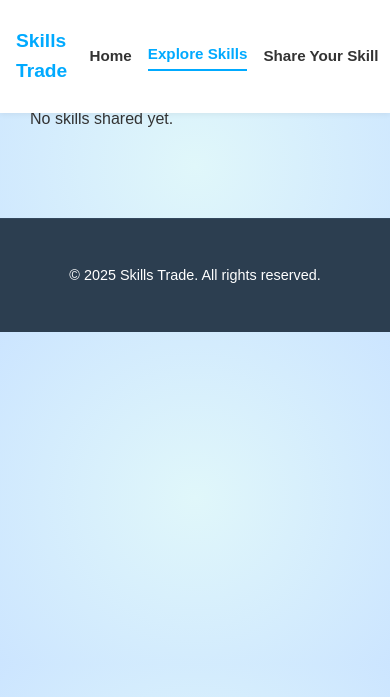
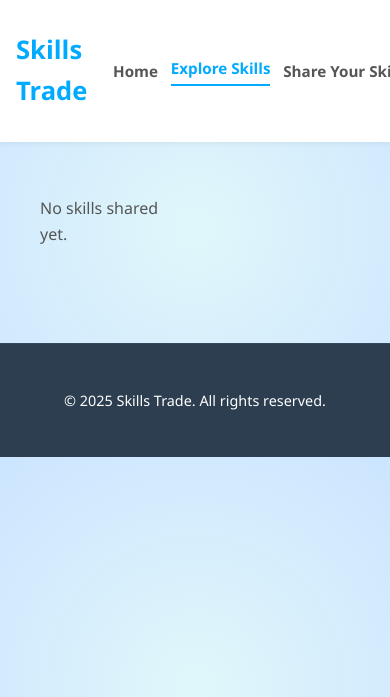
Before and after one commit to joud-7101/skillsTrade, a PHP site: page /HTML/Skills.html in a window 390 px wide. Shown: the top 697 px of the page. Run offline with PHP 8.4, Linux system fonts and the light colour scheme; data that the repository does not hold is empty.

Commit message:
Update Skills.css

```diff
--- a/CSS/Skills.css
+++ b/CSS/Skills.css
@@ -5,8 +5,82 @@ body {
     #e0f7fa,
     #cce5ff
   ); /* Soft radial gradient background */
+  font-family: "Segoe UI", Tahoma, Geneva, Verdana, sans-serif;
+  color: #555;
+  margin: 0;
+  padding-top: 80px; /* Space for fixed header */
 }
 
+/* Header */
+header {
+  background-color: #fff;
+  color: var(--text-dark);
+  padding: 1rem 2rem;
+  display: flex;
+  align-items: center;
+  justify-content: space-between;
+  box-shadow: 0 2px 5px rgba(0, 0, 0, 0.05);
+  position: fixed;
+  top: 0;
+  left: 0;
+  width: 100%;
+  z-index: 100;
+}
+
+header h1 {
+  font-size: 1.8rem;
+  color: #00aaff;
+  margin-right: 1rem;
+}
+
+header nav {
+  display: flex;
+  align-items: center;
+}
+
+header nav a {
+  margin-left: 1rem;
+  text-decoration: none;
+  color: var(--text-soft);
+  font-weight: bold;
+  transition: color 0.3s ease;
+  white-space: nowrap;
+}
+
+header nav a:hover {
+  color: #00aaff;
+}
+
+header nav a.active {
+  color: #00aaff;
+}
+
+header nav a.active::after {
+  content: "";
+  display: block;
+  width: 100%;
+  height: 2px;
+  background-color: #00aaff;
+  margin-top: 0.2rem;
+}
+
+header nav a.login-icon {
+  font-size: 1.1rem;
+  color: #00aaff;
+  display: flex;
+  align-items: center;
+  margin-left: 1rem;
+}
+
+header nav a.login-icon i {
+  margin-right: 0.3rem;
+  font-size: 1.2rem;
+}
+
+header nav a.login-icon:hover {
+  color: #00aaff;
+}
+/* Skills Grid */
 .skills-grid {
   display: grid;
   grid-template-columns: repeat(
@@ -19,6 +93,7 @@ body {
   margin: 60px auto 40px;
 }
 
+/* Skill Cards */
 .skill-card {
   background: rgba(255, 255, 255, 0.9); /* Semi-transparent white background */
   border-radius: 15px;
@@ -68,6 +143,7 @@ body {
   font-weight: bold;
 }
 
+/* Trade Button */
 .trade-btn {
   display: inline-block;
   padding: 12px 25px;
@@ -85,9 +161,69 @@ body {
 }
 
 /* Responsive Adjustments */
+
+/* Small Screens (Phone Portrait, 576px) */
+@media (max-width: 576px) {
+  header {
+    padding: 0.8rem 1rem;
+  }
+
+  header h1 {
+    font-size: 1.2rem;
+    margin-right: 0.4rem;
+  }
+
+  header nav a {
+    font-size: 0.8rem;
+    margin-left: 0.4rem;
+  }
+
+  header nav a.login-icon {
+    font-size: 0.8rem;
+  }
+
+  .skills-grid {
+    padding: 20px;
+  }
+  .skill-card {
+    flex-direction: column; /* Stack icon and text on smaller screens */
+    align-items: center; /* Align items to the center */
+    padding: 15px;
+  }
+  .skill-card .skill-icon {
+    font-size: 2.5rem;
+    margin-right: 0;
+    margin-bottom: 15px;
+  }
+  .skill-card h3 {
+    font-size: 1.4rem;
+  }
+  .skill-card p {
+    font-size: 1rem;
+  }
+  .trade-btn {
+    font-size: 1rem;
+    padding: 10px 20px;
+  }
+}
+
+/* Medium Screens (Phone Landscape, 768px) */
 @media (max-width: 768px) {
+  header h1 {
+    font-size: 1.4rem;
+    margin-right: 0.6rem;
+  }
+
+  header nav a {
+    font-size: 0.9rem;
+    margin-left: 0.6rem;
+  }
+
+  header nav a.login-icon {
+    font-size: 0.9rem;
+  }
   .skills-grid {
-    grid-template-columns: 1fr;
+    grid-template-columns: 1fr; /* Stack skill cards in one column */
     padding: 30px;
   }
   .skill-card {
@@ -110,3 +246,42 @@ body {
     font-size: 1rem;
   }
 }
+
+/* Large Screens (Tablet, 992px) */
+@media (max-width: 992px) {
+  header h1 {
+    font-size: 1.6rem;
+    margin-right: 0.8rem;
+  }
+
+  header nav a {
+    margin-left: 0.8rem;
+    font-size: 0.95rem;
+  }
+
+  header nav a.login-icon {
+    font-size: 1rem;
+  }
+
+  .skills-grid {
+    grid-template-columns: repeat(2, 1fr); /* Two columns on medium screens */
+    padding: 40px;
+  }
+  .skill-card {
+    flex-direction: row; /* Align icon and text side by side */
+    padding: 25px;
+  }
+  .skill-card .skill-icon {
+    font-size: 2.8rem;
+    margin-right: 15px;
+  }
+  .skill-card h3 {
+    font-size: 1.5rem;
+  }
+  .skill-card p {
+    font-size: 1.1rem;
+  }
+  .trade-btn {
+    font-size: 1.1rem;
+  }
+}
```
